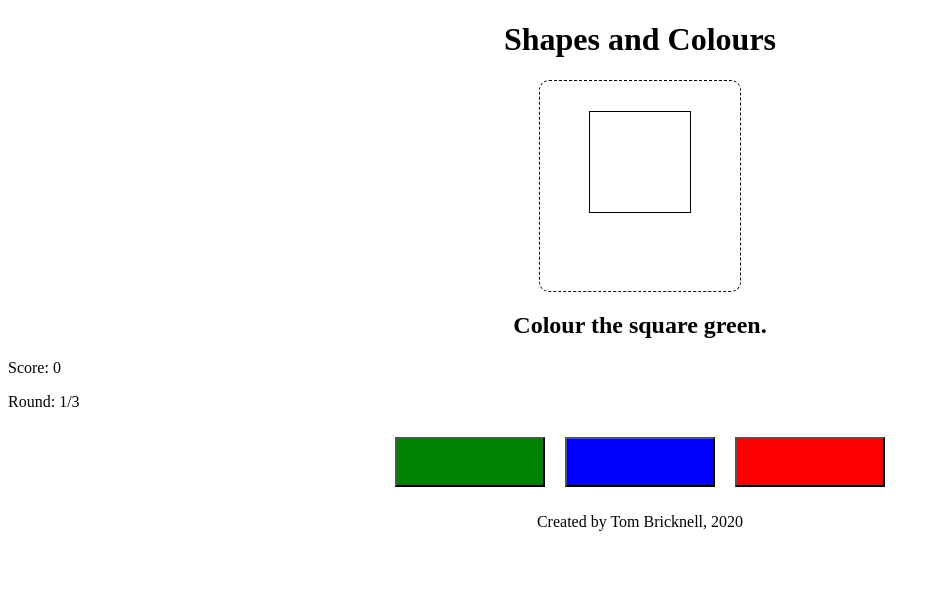
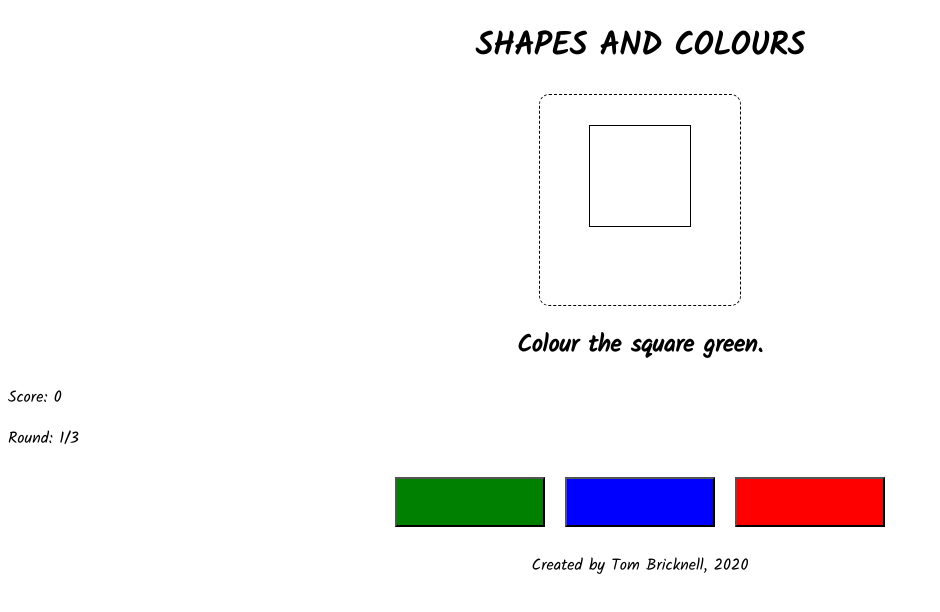
Before and after one commit to tbric123/shapesandcolours, a React (Create React App) app: page / in a window 1280 px wide. Shown: the top 612 px of the page, without its empty margins (0-940 px from the left). Built offline with nearby package versions, Linux system fonts and the light colour scheme.

Commit message:
Chose a nice font

```diff
--- a/public/index.css
+++ b/public/index.css
@@ -1,3 +1,7 @@
+body {
+  font-family: 'Kalam', cursive;
+}
+
 .mainHeader {
   text-align: center;
 }
@@ -6,6 +10,10 @@
   text-align: center;
 }
 
+.buttonArea {
+  text-align: center;
+
+}
 .shapeBox {
   display: inline-block;
   border: 1px black dashed;
--- a/public/index.html
+++ b/public/index.html
@@ -6,6 +6,7 @@
     <meta name="keywords" content="shapes colours learn" />
     <meta name="viewport" content="width=device-width, initial-scale=1" />
     <meta name="description" content="A basic games for learning about shapes and colours" />
+    <link href="https://fonts.googleapis.com/css?family=Kalam&display=swap" rel="stylesheet">
     <link rel="stylesheet" href="index.css" />
     <link rel="icon" href="assets/tom.jpg">
     <title>Shapes and Colours</title>
--- a/src/components/App.jsx
+++ b/src/components/App.jsx
@@ -106,11 +106,14 @@
                 {buttonColours.length === 0
                     ? <button onClick={startNewGame}>Start Over</button>
                     : buttonColours.map(function (colour) {
+                        let buttonNumber = 0;
                         return <ColourButton
                             key={uuidv4()}
                             onPress={checkChoice}
                             colour={colour}
-                            clickable={buttonsClickable}/>;
+                            clickable={buttonsClickable}
+                            number={buttonNumber + 1} />
+
                     })}
             </div>
 
--- a/src/components/Header.jsx
+++ b/src/components/Header.jsx
@@ -1,7 +1,7 @@
 import React from "react";
 
 function Header() {
-    return <h1 className="mainHeader">Shapes and Colours</h1>
+    return <h1 className="mainHeader">SHAPES AND COLOURS</h1>
 }
 
 export default Header;
```
